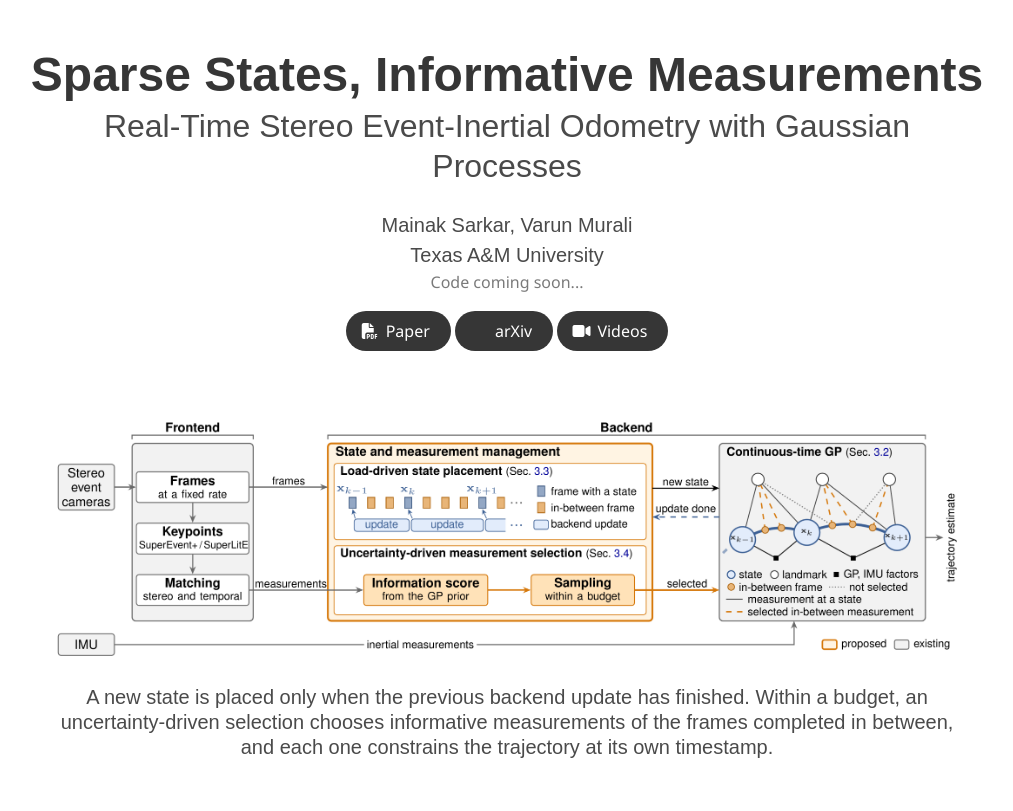
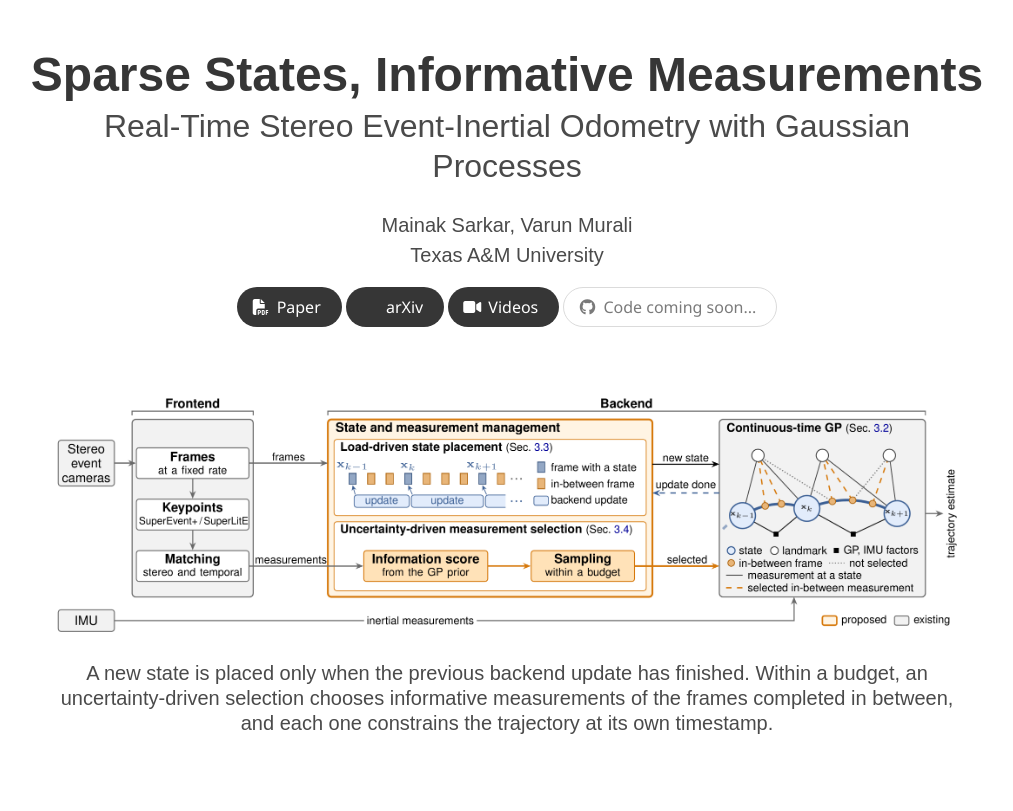
Before and after one commit to Mainak-learner/sparse-states, a plain HTML site: page index.html in a window 1280 px wide. Shown: the top 811 px of the page, without its empty margins (133-1146 px from the left). Drawn offline with Linux system fonts and the light colour scheme; some icons are missing; a web font is replaced by a local one.

Commit message:
Code coming soon button

```diff
--- a/index.html
+++ b/index.html
@@ -41,9 +41,6 @@
           <div class="is-size-5 publication-authors">
             <span class="author-block">Texas A&amp;M University</span>
           </div>
-          <div class="is-size-6 has-text-grey">
-            <span class="author-block">Code coming soon...</span>
-          </div>
           <div class="column has-text-centered">
             <div class="publication-links">
               <!-- TODO: replace the two # links with the arXiv links once the paper is posted:
@@ -75,17 +72,14 @@
                   <span>Videos</span>
                 </a>
               </span>
-              <!-- Code link, for when the code is released:
               <span class="link-block">
-                <a href="https://github.com/..."
-                   class="external-link button is-normal is-rounded is-dark">
+                <a class="button is-normal is-rounded is-static" style="background-color: white;">
                   <span class="icon">
                       <i class="fab fa-github"></i>
                   </span>
-                  <span>Code</span>
+                  <span>Code coming soon...</span>
                 </a>
               </span>
-              -->
             </div>
           </div>
         </div>
```
